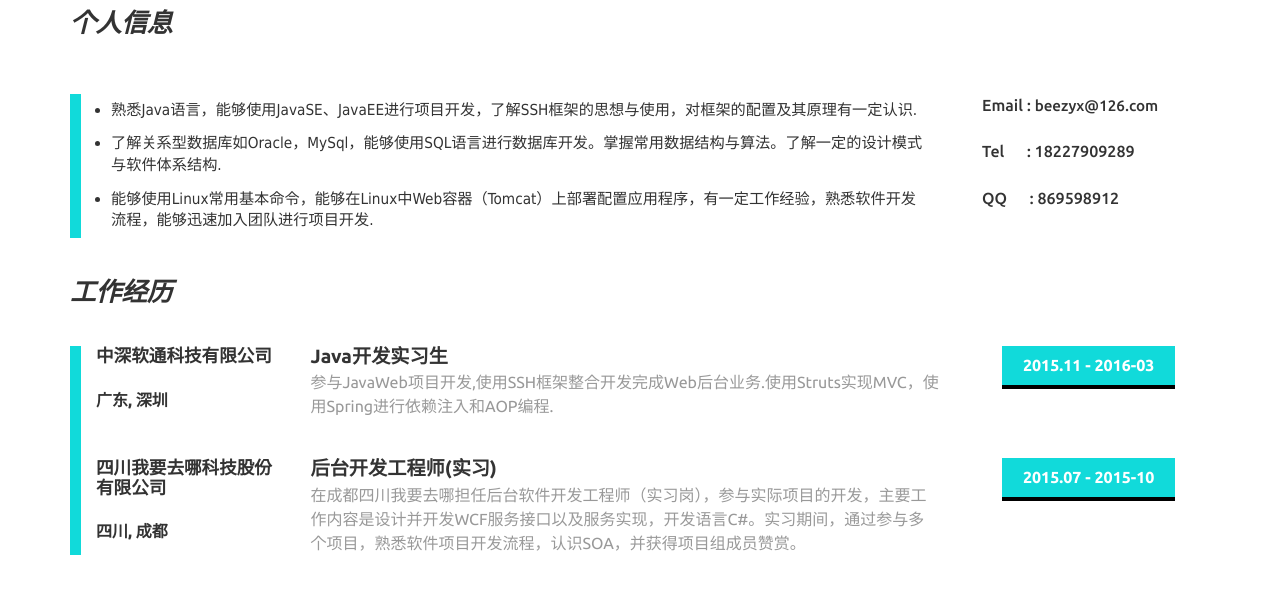
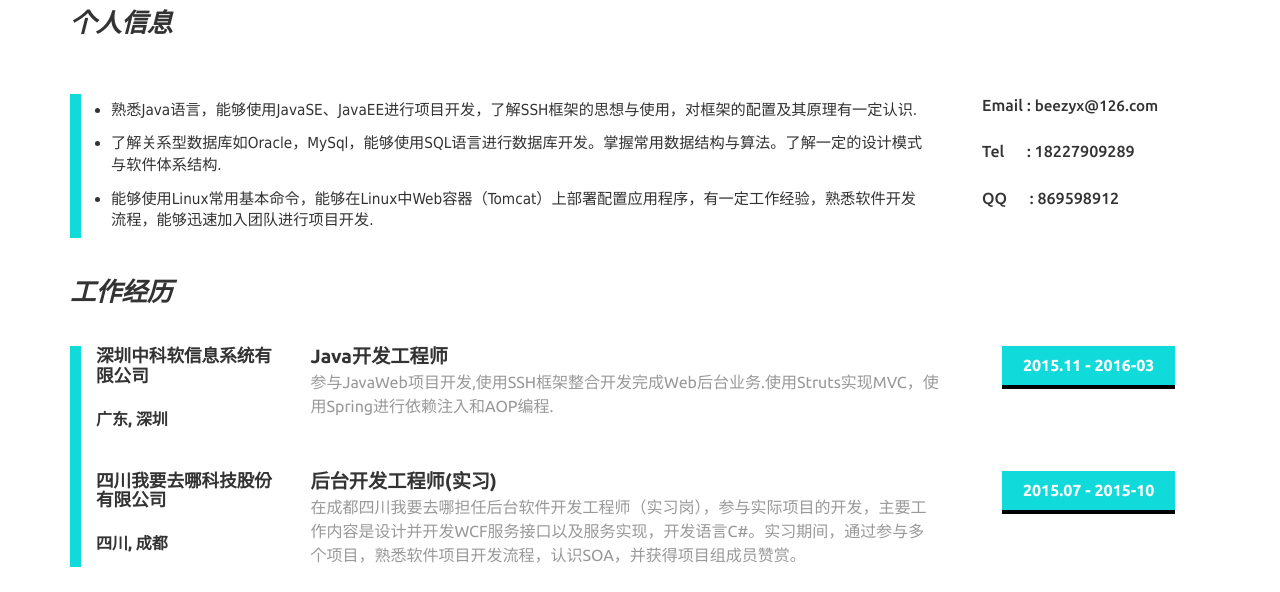
Before and after one commit to beezyx/Resume, a plain HTML site: page index.html in a window 1280 px wide. Shown: the part 171-763 px from the top of the page. Drawn offline with Linux system fonts and the light colour scheme.

Commit message:
修改简历
修改简历

```diff
--- a/index.html
+++ b/index.html
@@ -66,11 +66,11 @@ Smartphone Compatible web template, free webdesigns for Nokia, Samsung, LG, Sony
 	       <div class="work">
 			 <div class="details">
 				 <div class="col-md-3 city">
-					 <h5>中深软通科技有限公司</h5>
+					 <h5>深圳中科软信息系统有限公司</h5>
 					 <br/><p>广东, 深圳</p>
 				 </div>
 				 <div class="col-md-7 posts">
-					 <h4>Java开发实习生</h4>
+					 <h4>Java开发工程师</h4>
 					 <p>参与JavaWeb项目开发,使用SSH框架整合开发完成Web后台业务.使用Struts实现MVC，使用Spring进行依赖注入和AOP编程.</p>
 				 </div>
 				 <div class="col-md-2 date">
```
